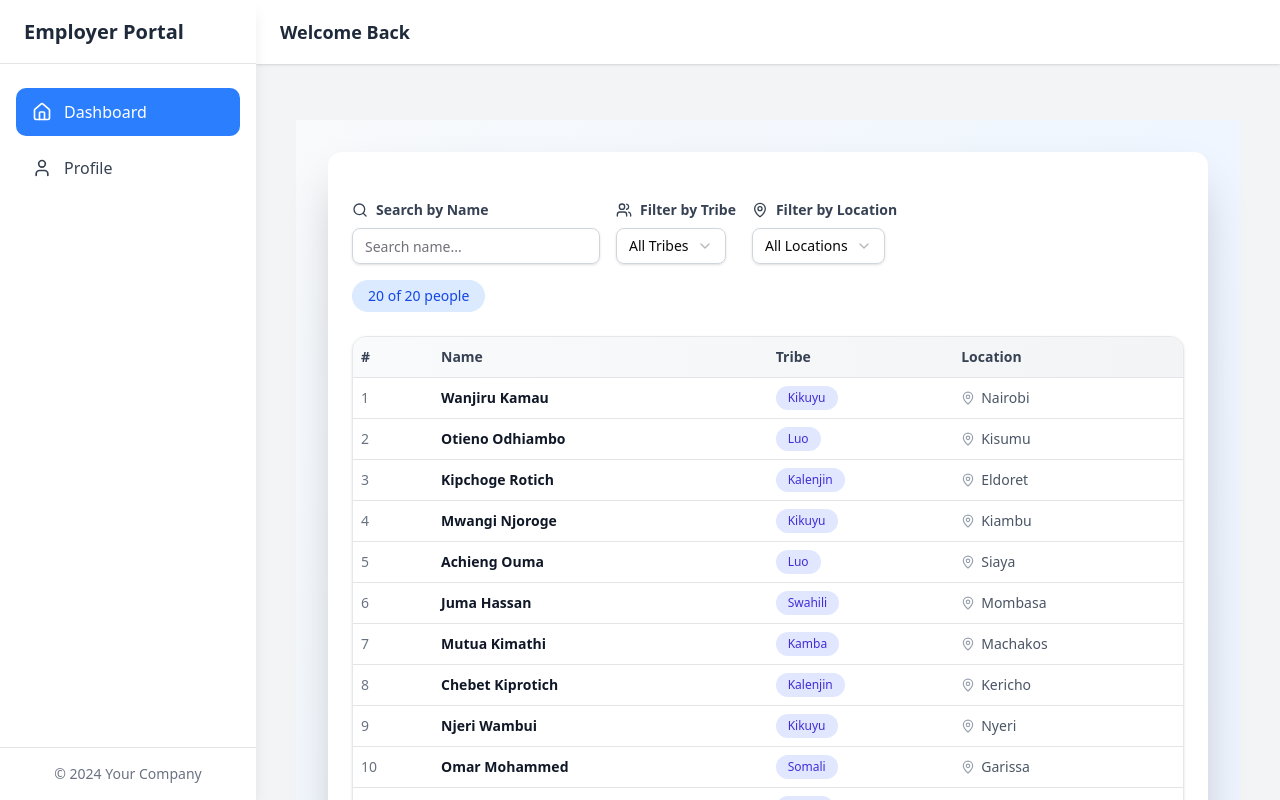
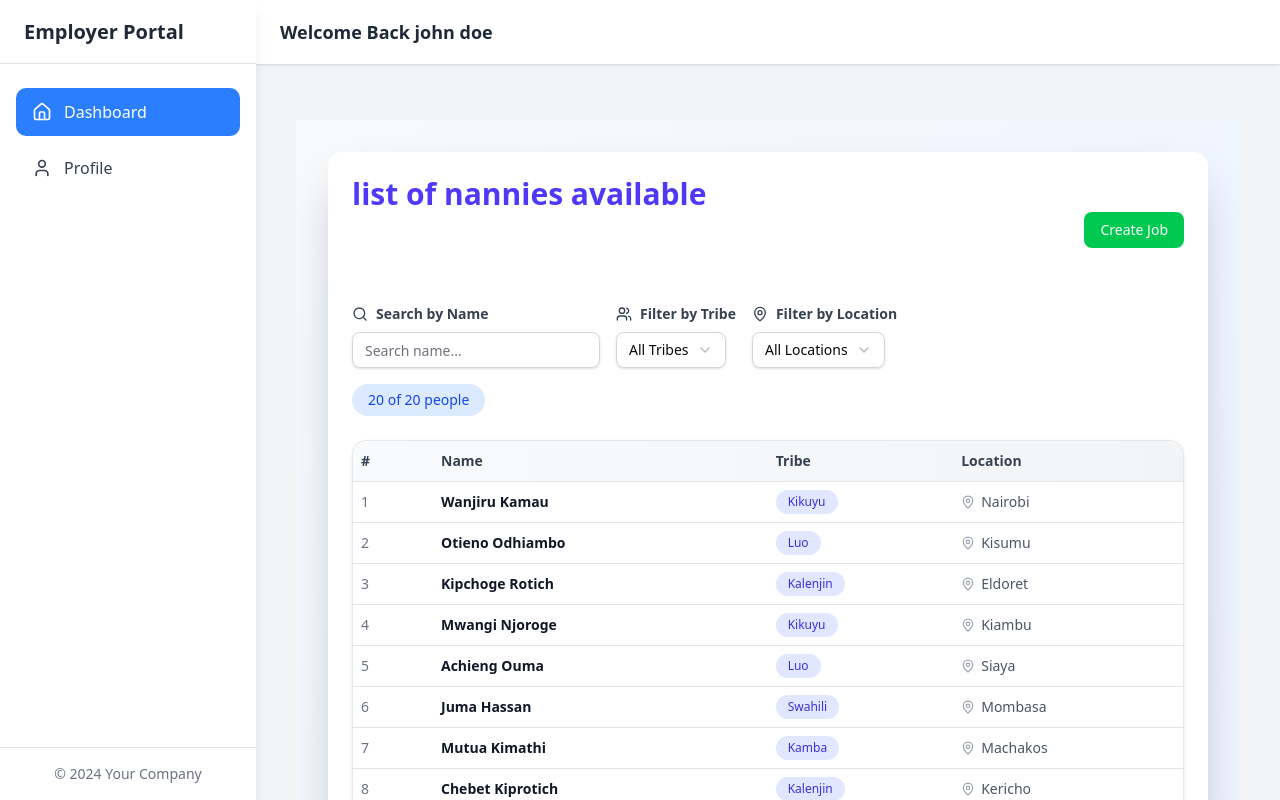
Before and after one commit to Jmike-dev/stellar-frontend, a React (Vite) app: page /employer/dashboard in a window 1280 px wide. Built offline with nearby package versions, Linux system fonts and the light colour scheme.

Commit message:
created nannt table

```diff
--- a/src/components/custom/nannyTable.tsx
+++ b/src/components/custom/nannyTable.tsx
@@ -16,8 +16,9 @@ import {
     SelectValue,
 } from "@/components/ui/select";
 import { Input } from "@/components/ui/input";
-import { Card, CardContent } from "@/components/ui/card";
+import { Card, CardContent, CardHeader, CardTitle } from "@/components/ui/card";
 import { Search, X, Users, MapPin } from "lucide-react";
+import { Button } from "../ui/button";
 
 interface Person {
     id: number;
@@ -95,14 +96,16 @@ export function NannyTable() {
     return (
         <div className="min-h-screen bg-gradient-to-br from-slate-50 via-blue-50 to-indigo-50 p-4 md:p-8">
             <Card className="mx-auto max-w-7xl border-0 shadow-2xl">
-                {/* <CardHeader className="space-y-1 bg-gradient-to-r from-blue-600 to-indigo-600 text-white">
+                <CardHeader className="space-y-1 text-indigo-600">
                     <CardTitle className="text-3xl font-bold">
-                        Kenyan People Directory
+                        list of nannies available
+                        <div className="flex justify-end">
+                            <Button className="cursor-pointer bg-green-500 capitalize duration-300 ease-in-out hover:bg-indigo-600">
+                                create job
+                            </Button>
+                        </div>
                     </CardTitle>
-                    <p className="text-blue-100">
-                        Browse and filter people by tribe and location
-                    </p>
-                </CardHeader> */}
+                </CardHeader>
                 <CardContent className="p-6">
                     {/* Filters Section */}
                     <div className="mb-6 space-y-4">
--- a/src/components/protectRoute.tsx
+++ b/src/components/protectRoute.tsx
@@ -25,7 +25,7 @@ function ProtectRoute() {
                         <Menu size={24} />
                     </button>
                     <h2 className="text-lg font-semibold text-gray-800">
-                        Welcome Back
+                        Welcome Back john doe
                     </h2>
                 </header>
 
```
Also changed, not shown: src/service/employer.service.ts (added).
